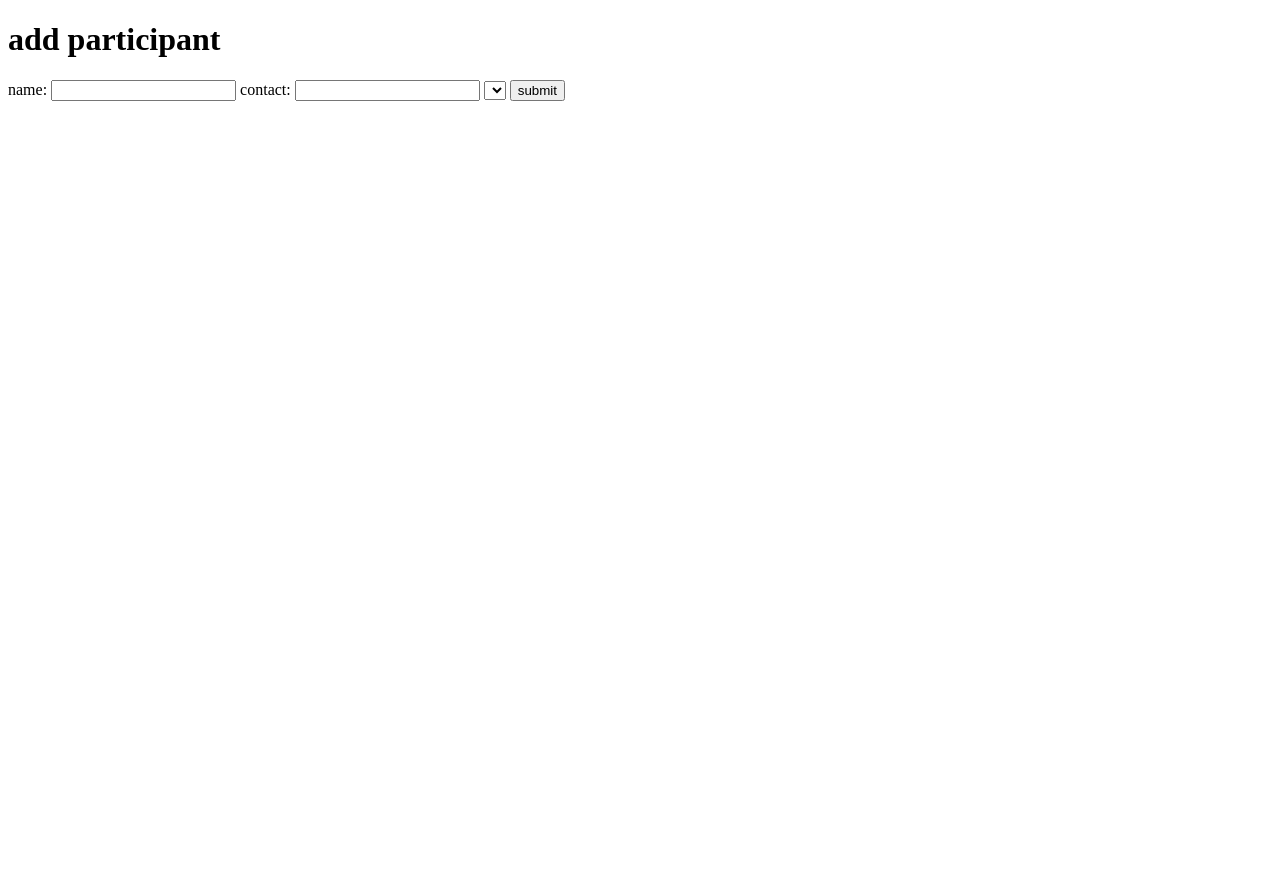
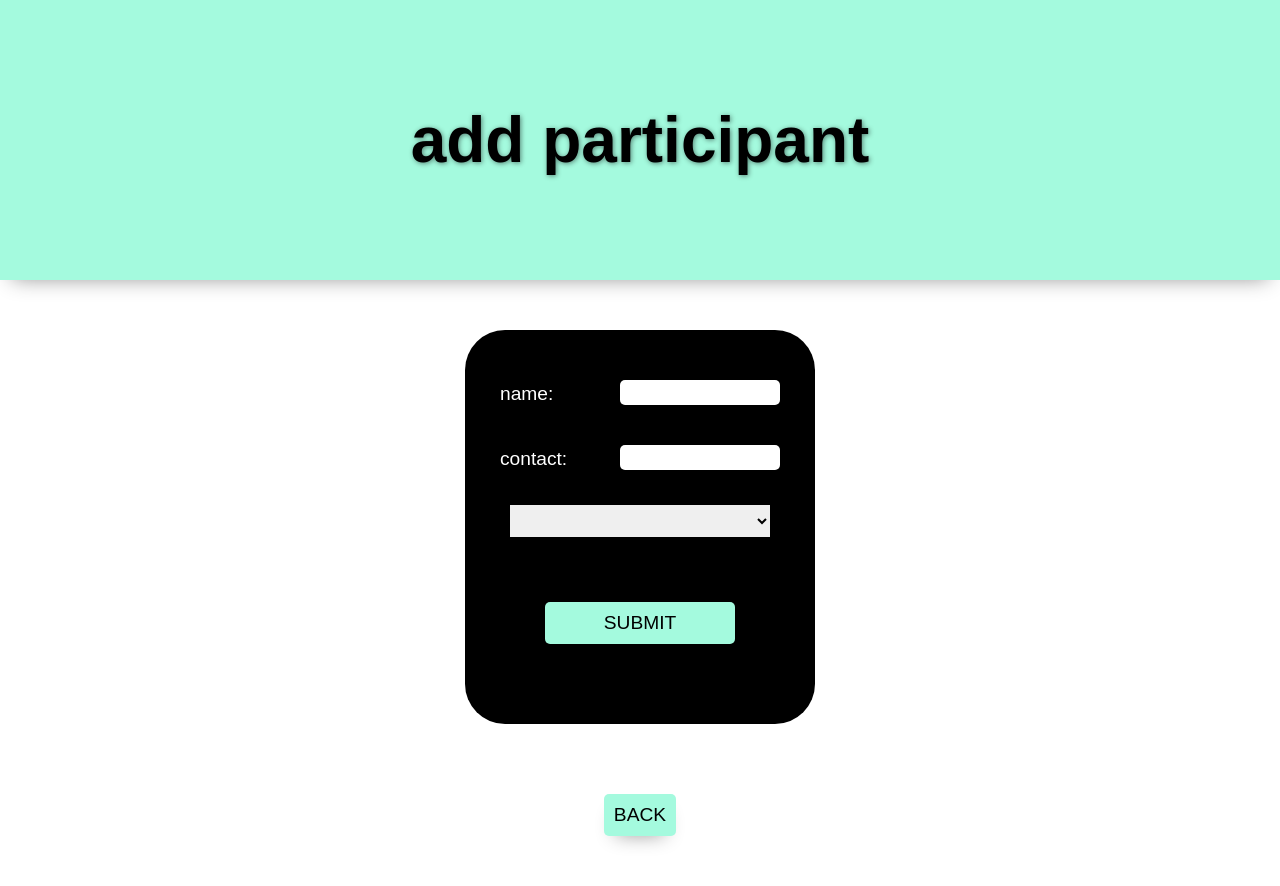
Before and after one commit to kathrynzaro/workshop-from-scratch, a plain HTML site: page create/index.html in a window 1280 px wide. Before the commit the page ends 800 px from the top, so only its background shows below. Drawn offline with nearby package versions, Linux system fonts and the light colour scheme; no server answers; a web font is replaced by a local one.

Commit message:
adding styling

```diff
--- /dev/null
+++ b/create/create.css
@@ -0,0 +1,64 @@
+body {
+    font-family: 'Montserrat Subrayada', sans-serif;
+}
+
+h1 {
+    font-size: 4rem;
+    text-shadow: 1px 1px 5px rgba(0, 0, 0, 0.465);
+}
+
+#new-participant {
+    display: flex;
+    flex-direction: column;
+    width: 350px;
+    background-color: black;
+    color: white;
+    /* height: 300px; */
+    margin: 50px;
+    padding: 30px;
+    font-size: 1.2rem;
+    border-radius: 40px;
+}
+
+label {
+    margin: 20px 5px;
+    display: flex;
+    justify-content: space-between;
+    align-items: flex-end;
+}
+
+input {
+    padding: 5px;
+    font-family: 'Karla', sans-serif;
+    border: none;
+    border-radius: 5px;
+}
+
+select {
+    /* width: fit-content; */
+    font-family: 'Karla', sans-serif;
+    padding: 5px;
+    font-size: 1.1rem;
+    margin: 15px;
+    border: none;
+}
+
+button {
+    background-color: rgb(164, 250, 222);
+    border: none;
+    padding: 10px;
+    border-radius: 5px;
+    font-size: 1.2rem;
+    box-shadow: 0px 10px 20px -12px rgba(0,0,0,0.45);
+    text-transform: uppercase;
+    margin: 50px;
+}
+
+button:hover {
+    opacity: .5;
+    cursor: pointer;
+}
+
+#back {
+    margin-top: 20px;
+}
--- a/create/create.js
+++ b/create/create.js
@@ -3,7 +3,7 @@ import { renderOption } from '../render-utils.js';
 
 const workshopSelect = document.getElementById('workshops');
 const participantForm = document.getElementById('new-participant');
-
+const backBtn = document.getElementById('back');
 
 async function onLoad() {
     const workshops = await getWorkshops();
@@ -25,3 +25,7 @@ participantForm.addEventListener('submit', async (e) => {
     });
     window.location.href = '/workshops';
 });
+
+backBtn.addEventListener('click', () => {
+    window.location.href = '/workshops';
+});
--- a/create/index.html
+++ b/create/index.html
@@ -5,16 +5,28 @@
     <meta http-equiv="X-UA-Compatible" content="IE=edge">
     <script defer src="https://cdn.jsdelivr.net/npm/@supabase/supabase-js"></script>
     <meta name="viewport" content="width=device-width, initial-scale=1.0">
+    <link rel="stylesheet" href="../styles/style.css">
+    <link rel="stylesheet" href="../styles/reset.css">
+    <link rel="stylesheet" href="./create.css">
+    <link rel="preconnect" href="https://fonts.googleapis.com">
+    <link rel="preconnect" href="https://fonts.gstatic.com" crossorigin>
+    <link href="https://fonts.googleapis.com/css2?family=Arvo:wght@400;700&family=Bangers&family=Chicle&family=Comfortaa:wght@300&family=Great+Vibes&family=IM+Fell+French+Canon&family=IM+Fell+French+Canon+SC&family=Inconsolata:wght@200&family=Irish+Grover&family=Josefin+Sans&family=Karla&family=Limelight&family=Montserrat+Subrayada:wght@400;700&family=Montserrat:wght@400;700&family=Nixie+One&family=Oswald&family=Philosopher:wght@400;700&family=Poiret+One&family=Press+Start+2P&family=Raleway:wght@100&family=Roboto+Mono:wght@100&family=Slabo+27px&family=Space+Mono&family=Spectral&family=Tenor+Sans&family=Ultra&family=Unica+One&family=VT323&family=Varela+Round&family=Yeseva+One&display=swap" rel="stylesheet">
     <title>Document</title>
 </head>
+<header>
+    <h1>add participant</h1>
+
+</header>
 <body>
-    <h1>add participant</h1>
+    <main>
         <form id="new-participant">
             <label for="name">name: <input type="text" name="name" /></label>
             <label for="contact">contact: <input type="text" name="contact" /></label>
             <select name="workshop_id" id="workshops"></select>
             <button>submit</button>
         </form>
+            <button id="back">back</button>
+    </mai>
     <script src="./create.js" type="module"></script>
 </body>
 </html>
--- a/styles/home.css
+++ b/styles/home.css
@@ -1 +1,53 @@
 /* add home page styles here */
+
+label {
+    font-family: 'Karla', sans-serif;
+    text-transform: lowercase;
+    letter-spacing: 2px;
+    margin: 10px 0;
+}
+
+input {
+    border: none;
+    padding: 5px;
+    font-family: 'Karla', sans-serif;
+}
+
+button {
+    font-family: 'Karla', sans-serif;
+    text-transform: uppercase;
+    border: none;
+    padding: 5px;
+    border-radius: 5px;
+    background-color: rgb(164, 250, 222);
+    font-size: 1.2rem;
+}
+
+button:hover {
+    cursor: pointer;
+    opacity: .5;
+}
+
+h1 {
+    font-size: 4rem;
+    text-shadow: 1px 1px 7px rgba(0, 0, 0, 0.465);
+}
+
+.auth-container {
+    background-color: black;
+    color: white;
+    padding: 20px 50px;
+    border-radius: 20px;
+    margin-top: 50px;
+    box-shadow: 10px 10px 20px -12px rgba(0,0,0,0.45);
+    width: 350px;
+}
+
+h3 {
+    font-size: 2rem;
+}
+
+img {
+    margin-top: 75px;
+    margin-left: 10px;
+}
--- a/styles/style.css
+++ b/styles/style.css
@@ -13,12 +13,12 @@ body {
     --color4: hsla(45, 73%, 98%, 1);
     --color5: hsla(224, 40%, 79%, 1); */
 
-    --header-height: 80px;
+    --header-height: 280px;
     --shadow: 0px 10px 20px -12px rgba(0,0,0,0.45);
     --gutter: 30px;
-    --footer-height: 25px;
+    /* --footer-height: 25px; */
 
-    font-family: 'Titillium Web', sans-serif;
+    font-family: 'Montserrat Subrayada', sans-serif;
     background-color: var(--color2);
 }
 
@@ -47,16 +47,19 @@ section {
 
 header {
     display: flex;
-    justify-content: flex-end;
-    background-color: var(--color3);
+    justify-content: center;
+    text-align: center;
+    align-items: center;
+    /* background-color: var(--color3); */
+    background-color: rgb(164, 250, 222);
     height: var(--header-height);
     box-shadow: var(--shadow);
 }
 
-h2 {
+/* h2 {
     font-size: 1.8rem;
     font-weight: bold;
-}
+} */
 
 .gutter-right {
     margin-right: 20px;
@@ -74,7 +77,7 @@ p {
     margin: var(--gutter);
 }
 
-footer {
+/* footer {
     position: fixed;
     width: 100%;
     bottom: 0;
@@ -83,7 +86,7 @@ footer {
     justify-content: flex-end;
     background-color: var(--color3);
     box-shadow: var(--shadow);
-}
+} */
 
 
   @keyframes pulse {
@@ -108,13 +111,28 @@ footer {
 #logout {
     position: fixed;
     right: 20px;
-    top: 90px;
+    top: 20px;
+    color: black;
+    background-color: white;
+    border: none;
+    padding: 5px;
+    border-radius: 5px;
+    font-weight: 900;
+    box-shadow: 1px 1px 10px -1px rgba(0, 0, 0, 0.638);
+    font-size: 1rem;
+}
+
+#logout:hover {
+    opacity: .5;
+    cursor: pointer;
+
 }
 
 .auth-main {
     display: flex;
     flex-direction: row;
     justify-content: center;
+    flex-wrap: wrap;
 }
 
 .auth-container {
@@ -127,5 +145,5 @@ footer {
 }
 
 .auth-container button {
-    margin: 10px;
+    margin: 30px 70px;
 }
--- /dev/null
+++ b/workshops/workshops.css
@@ -0,0 +1,73 @@
+.main {
+    display: flex;
+    flex-direction: row;
+    flex-wrap: wrap;
+    align-items: stretch;
+    justify-content: flex-start;
+    margin: 50px 100px;
+}
+
+.workshop {
+    width: 300px;
+    margin: 10px;
+    padding: 20px 10px;
+    color: white;
+    background-color: black;
+    border-radius: 20px;
+}
+
+
+button {
+    font-family: 'Karla', sans-serif;
+    text-transform: uppercase;
+}
+
+li {
+    font-family: 'Karla', sans-serif;
+    width: fit-content;
+    margin: 5px;
+    font-size: .8rem;
+    line-height: 15px;
+    text-transform: lowercase;
+    letter-spacing: 1px;
+    color: rgb(164, 250, 222);
+}
+
+li:hover {
+    /* background-color: rgb(164, 250, 222);
+    color: black; */
+    cursor: pointer;
+    color: white;
+    text-decoration: line-through;
+    /* text-transform: uppercase; */
+}
+
+h2 {
+    text-align: center;
+    font-size: 1.3rem;
+    margin: 20px 50px;
+}
+
+h1 {
+    font-size: 4rem;
+    text-shadow: 1px 1px 5px rgba(0, 0, 0, 0.465);
+}
+
+#btn {
+    text-align: center;
+    margin: 20px;
+}
+
+#add-participant {
+    background-color: rgb(164, 250, 222);
+    border: none;
+    padding: 5px;
+    border-radius: 5px;
+    font-size: 1.2rem;
+    box-shadow: 0px 10px 20px -12px rgba(0,0,0,0.45);
+}
+
+#add-participant:hover {
+    opacity: .5;
+    cursor: pointer;
+}
```
Also changed, not shown: index.html (+7 -3 lines), workshops/index.html (+9 -10 lines), workshops/workshops.js (+7 -0 lines), assets/crow.png (added). Lines whose indentation alone changed are shown as unchanged.
